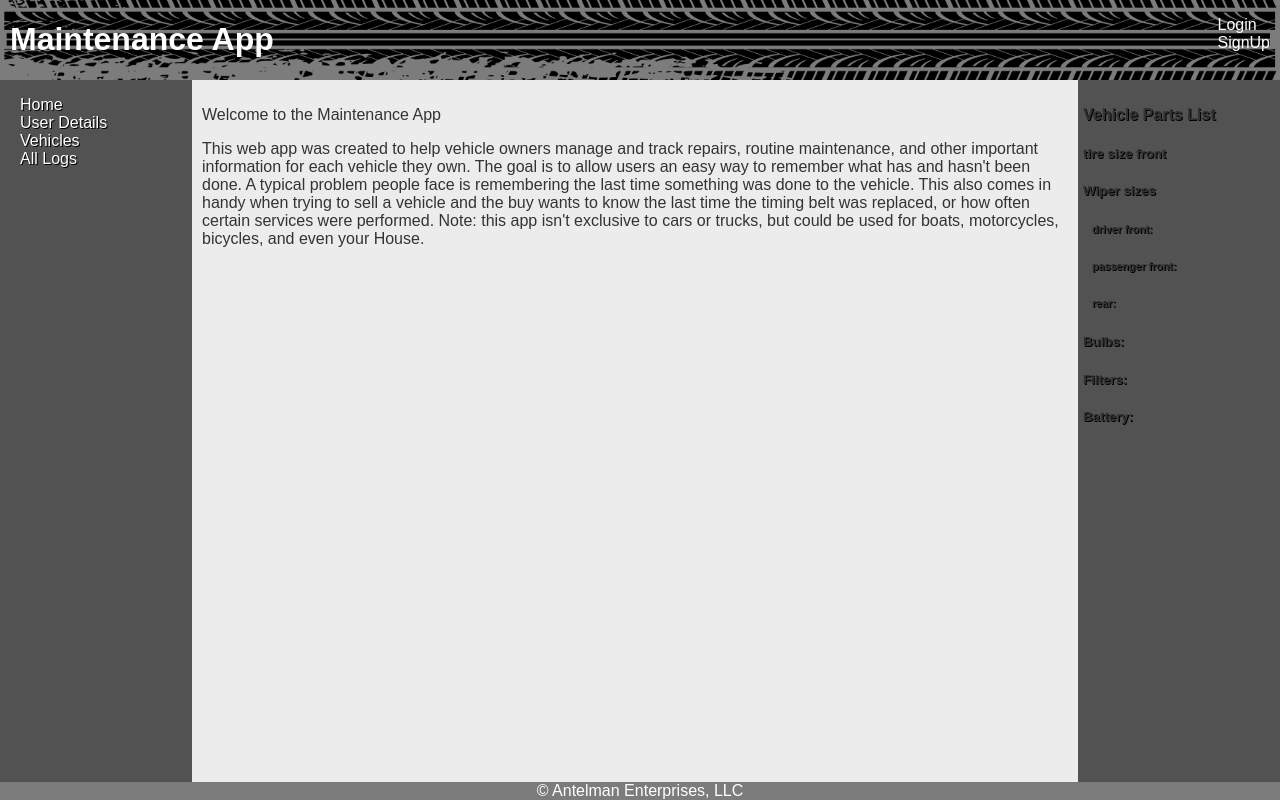
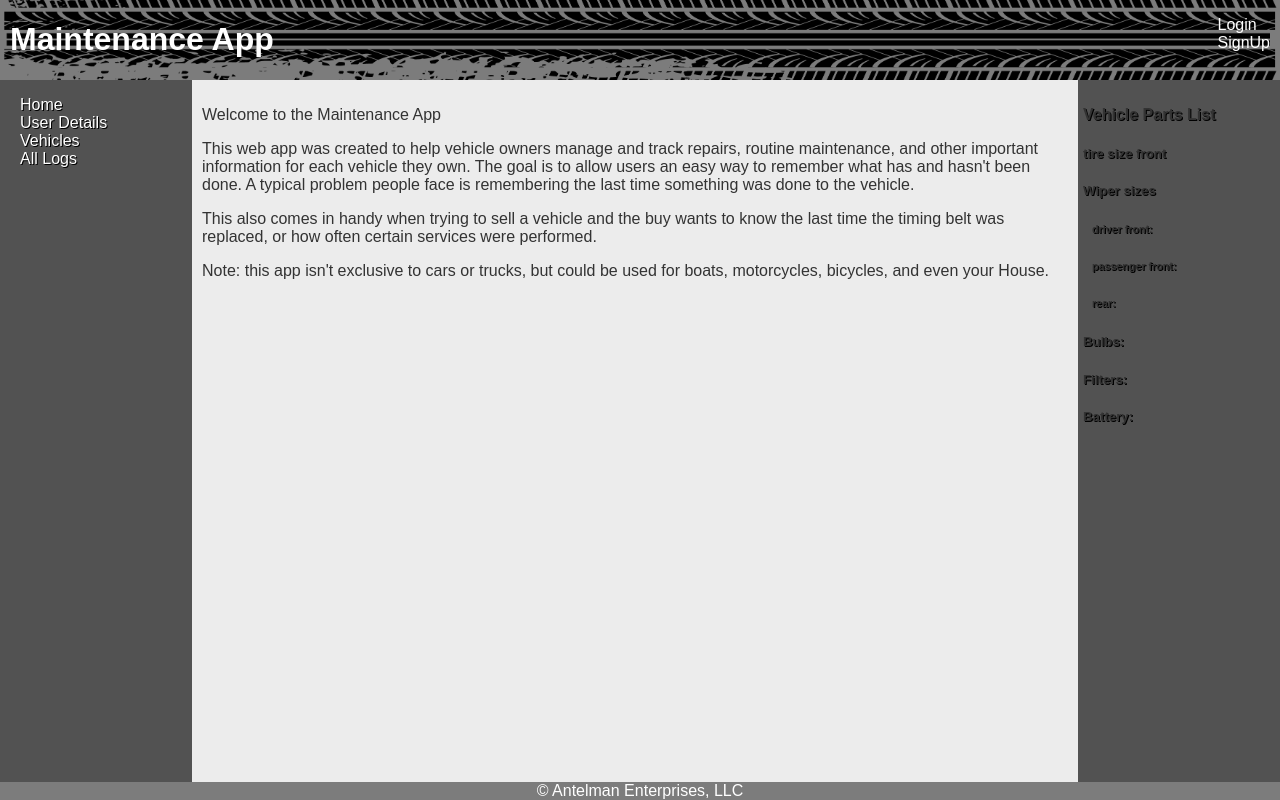
Before and after one commit to Antelman82/maintenance-app-frontend, a React (Create React App) app in the folder maintenance-log-app/: page /home in a window 1280 px wide. Built offline with nearby package versions, Linux system fonts and the light colour scheme; no server answers.

Commit message:
home paragraph tags

```diff
--- a/maintenance-log-app/src/Home.js
+++ b/maintenance-log-app/src/Home.js
@@ -7,12 +7,12 @@ const Home = props => {
             <p>This web app was created to help vehicle owners manage and
                  track repairs, routine maintenance, and other important information for each vehicle they own.
                  The goal is to allow users an easy way to remember what has and hasn't been done.
-                 A typical problem people face is remembering the last time something was done to the vehicle.
+                 A typical problem people face is remembering the last time something was done to the vehicle.</p>
 
-                 This also comes in handy when trying to sell a vehicle and the buy wants to know the last time
-                 the timing belt was replaced, or how often certain services were performed.
+            <p>This also comes in handy when trying to sell a vehicle and the buy wants to know the last time
+                 the timing belt was replaced, or how often certain services were performed.</p>
 
-                 Note: this app isn't exclusive to cars or trucks, but could be used for boats, motorcycles, bicycles, and even your House.</p>
+            <p>Note: this app isn't exclusive to cars or trucks, but could be used for boats, motorcycles, bicycles, and even your House.</p>
         </div>
     )
 }
```
